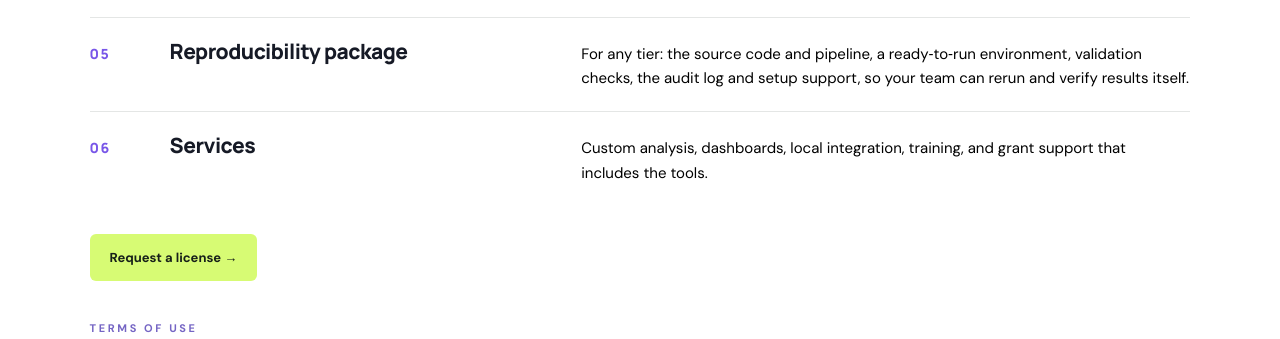
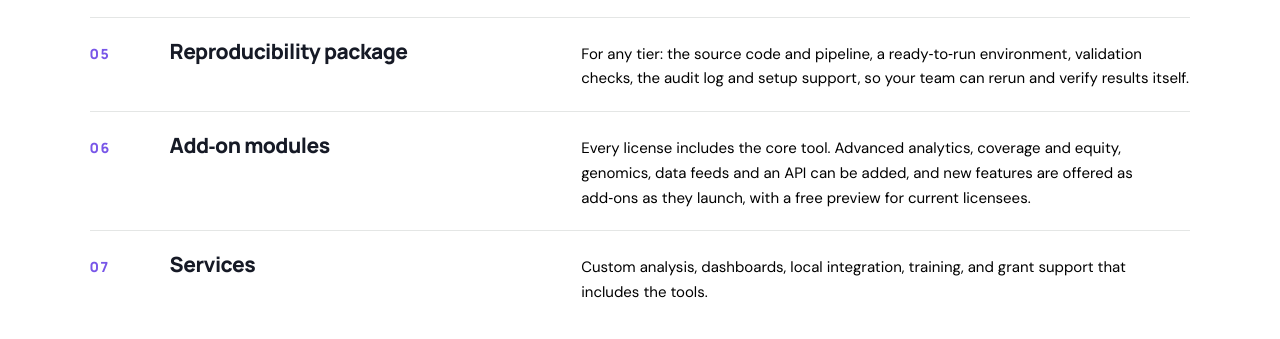
Before and after one commit to Franklin-Research-Hub/franklin-hub-smart-center, a plain HTML site: page licensing.html in a window 1280 px wide. Shown: the part 1056-1395 px from the top of the page. Drawn offline with Linux system fonts and the light colour scheme.

Commit message:
Add add-on modules to the Licensing page
Co-Authored-By: Claude Opus 5.5 <noreply@anthropic.com>
Claude-Session: https://claude.ai/code/session_011xJcbUFwYahsPp2puQacPQ

```diff
--- a/licensing.html
+++ b/licensing.html
@@ -822,7 +822,8 @@ p,li,.ab-d,.pl-disc p{text-wrap:pretty}
 <div class="ab-row"><b>03</b><h3>Academic</h3><div class="ab-d">Universities, colleges and research labs, for noncommercial research. Classroom use is free with&nbsp;registration.</div></div>
 <div class="ab-row"><b>04</b><h3>Community</h3><div class="ab-d">Nonprofits and community groups: licensed use for their service area. Free for nonprofits with annual budgets under&nbsp;$250,000.</div></div>
 <div class="ab-row"><b>05</b><h3>Reproducibility package</h3><div class="ab-d">For any tier: the source code and pipeline, a ready&#8209;to&#8209;run environment, validation checks, the audit log and setup support, so your team can rerun and verify results&nbsp;itself.</div></div>
-<div class="ab-row"><b>06</b><h3>Services</h3><div class="ab-d">Custom analysis, dashboards, local integration, training, and grant support that includes the&nbsp;tools.</div></div>
+<div class="ab-row"><b>06</b><h3>Add&#8209;on modules</h3><div class="ab-d">Every license includes the core tool. Advanced analytics, coverage and equity, genomics, data feeds and an API can be added, and new features are offered as add&#8209;ons as they launch, with a free preview for current&nbsp;licensees.</div></div>
+<div class="ab-row"><b>07</b><h3>Services</h3><div class="ab-d">Custom analysis, dashboards, local integration, training, and grant support that includes the&nbsp;tools.</div></div>
 </div><p class="nw-go" style="margin-top:28px"><a class="ab-btn ab-primary" href="join?interest=tool-license#interest-form">Request a license →</a></p></section>
 <section class="ab-sec ab-alt" id="terms"><div class="ab-label">TERMS OF USE</div><h2>Terms of use: <span>NWGS Grid™ and GridAI™.</span></h2><p class="fh-intro">Last updated November 14,&nbsp;2026.</p><div class="ab-list">
 <div class="ab-row"><b>01</b><h3>Who provides the tools</h3><div class="ab-d">NWGS Grid™ (<a href="https://nwgsgrid.com/" target="_blank" rel="noopener">nwgsgrid.com</a>) and GridAI™ (<a href="https://gridaitm.com/" target="_blank" rel="noopener">gridaitm.com</a>) are provided by FRANKLIN HUB SMART Center LLC. By using either site, you agree to these&nbsp;terms.</div></div>
```
